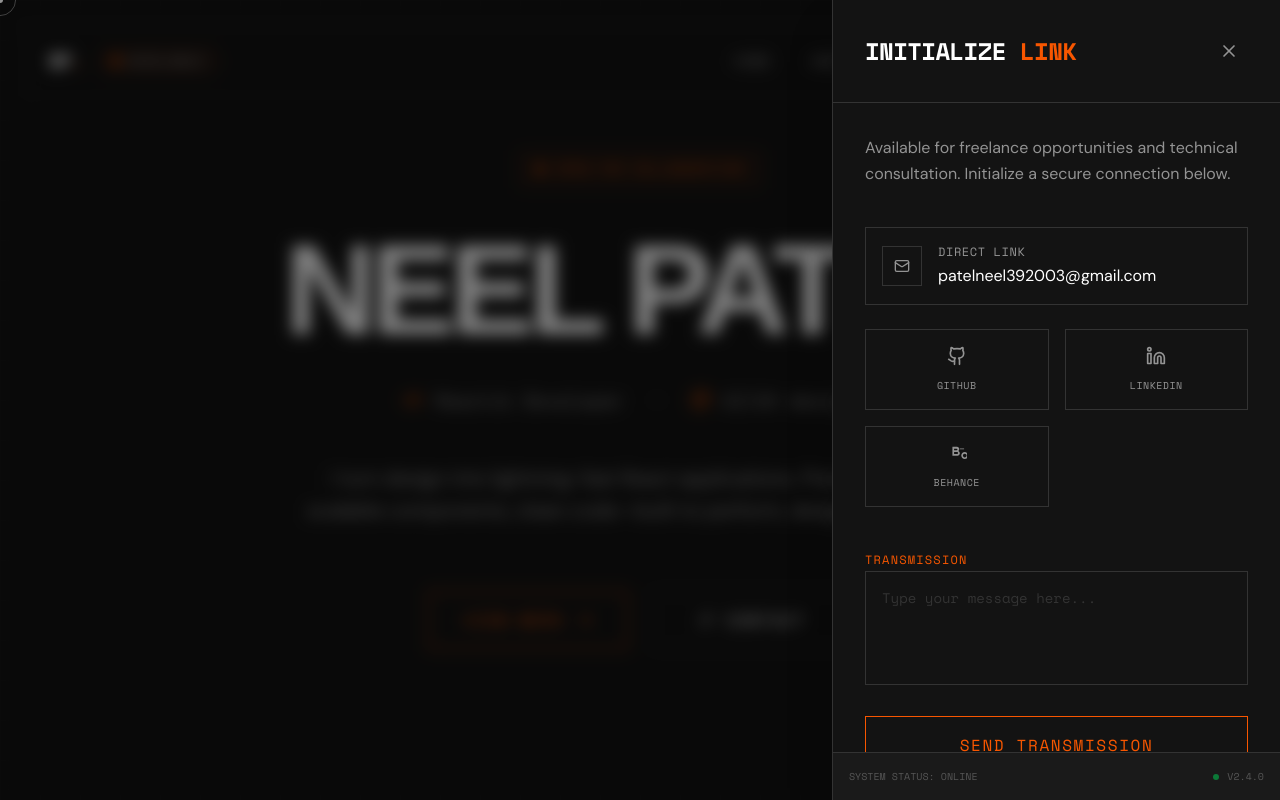
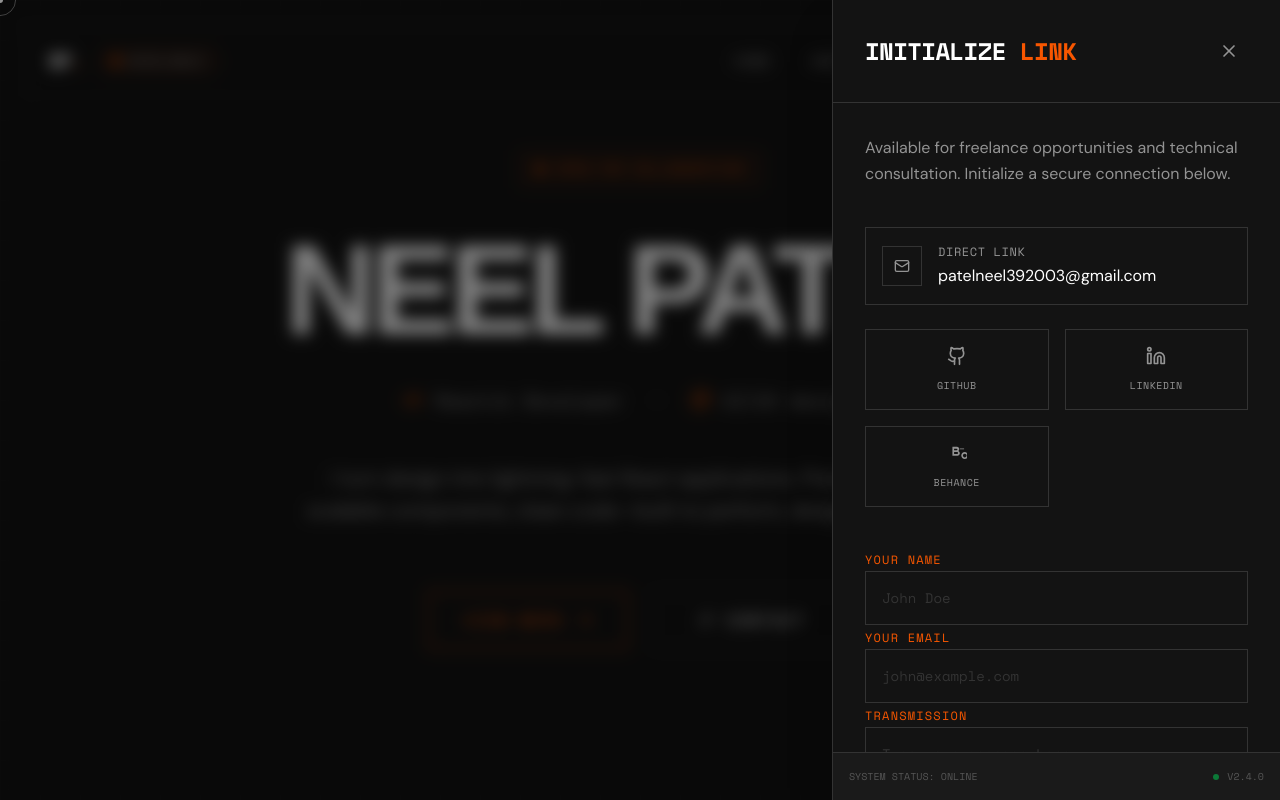
Before and after one commit to neelpatel6262/neel-patel-frontend-developer, a React (Vite) app: page / in a window 1280 px wide. Both pictures are taken after a click on the button "CONTACT". Shown: the top 800 px of the page. Built offline with nearby package versions, Linux system fonts and the light colour scheme; a web font is replaced by a local one.

Commit message:
fix(ContactAside): add focus trap, sender email field & form improvements

```diff
--- a/src/components/ContactAside.tsx
+++ b/src/components/ContactAside.tsx
@@ -1,4 +1,4 @@
-import { useState, useRef } from 'react';
+import { useState, useRef, useEffect, useCallback } from 'react';
 import { motion, AnimatePresence } from 'motion/react';
 import { Mail, X, Github, Linkedin, MessageSquare } from 'lucide-react';
 
@@ -8,11 +8,14 @@ interface ContactAsideProps {
 
 export function ContactAside({ theme = 'dark' }: ContactAsideProps) {
   const [isOpen, setIsOpen] = useState(false);
+  const [name, setName] = useState('');
+  const [email, setEmail] = useState('');
   const [message, setMessage] = useState('');
   const [isSending, setIsSending] = useState(false);
   const [sendStatus, setSendStatus] = useState<'idle' | 'success' | 'error'>('idle');
   const formRef = useRef<HTMLFormElement>(null);
-  const textareaRef = useRef<HTMLTextAreaElement>(null);
+  const panelRef = useRef<HTMLDivElement>(null);
+  const closeButtonRef = useRef<HTMLButtonElement>(null);
 
   const socialLinks = [
     { icon: Github, href: 'https://github.com/neelpatel6262', label: 'GitHub' },
@@ -20,35 +23,152 @@ export function ContactAside({ theme = 'dark' }: ContactAsideProps) {
     {
       icon: ({ className }: { className?: string }) => (
         <svg className={className} viewBox="0 0 24 24" fill="currentColor">
-          <path d="M6.5 4.5h5.5c1.5 0 2.7 1.2 2.7 2.7 0 1-.5 1.9-1.3 2.4 1.2.4 2 1.5 2 2.8 0 1.6-1.3 2.9-2.9 2.9H6.5V4.5zm2 4.3h3c.6 0 1-.4 1-1s-.4-1-1-1h-3v2zm0 4.5h3.5c.7 0 1.2-.5 1.2-1.2s-.5-1.2-1.2-1.2H8.5v2.4zM15.5 6.5h5v1h-5v-1zm1.6 8.6c0-2.3 1.9-4.2 4.2-4.2s4.2 1.9 4.2 4.2-1.9 4.2-4.2 4.2c-2.2 0-4.2-1.9-4.2-4.2zm6.4 0c0-1.2-1-2.2-2.2-2.2s-2.2 1-2.2 2.2 1 2.2 2.2 2.2 2.2-1 2.2-2.2z"/>
+          <path d="M6.5 4.5h5.5c1.5 0 2.7 1.2 2.7 2.7 0 1-.5 1.9-1.3 2.4 1.2.4 2 1.5 2 2.8 0 1.6-1.3 2.9-2.9 2.9H6.5V4.5zm2 4.3h3c.6 0 1-.4 1-1s-.4-1-1-1h-3v2zm0 4.5h3.5c.7 0 1.2-.5 1.2-1.2s-.5-1.2-1.2-1.2H8.5v2.4zM15.5 6.5h5v1h-5v-1zm1.6 8.6c0-2.3 1.9-4.2 4.2-4.2s4.2 1.9 4.2 4.2-1.9 4.2-4.2 4.2c-2.2 0-4.2-1.9-4.2-4.2zm6.4 0c0-1.2-1-2.2-2.2-2.2s-2.2 1-2.2 2.2 1 2.2 2.2 2.2 2.2-1 2.2-2.2z" />
         </svg>
       ),
       href: 'https://www.behance.net/neelpatel110',
-      label: 'Behance'
+      label: 'Behance',
     },
   ];
 
+
+  const getFocusableElements = useCallback(() => {
+    if (!panelRef.current) return [];
+    return Array.from(
+      panelRef.current.querySelectorAll<HTMLElement>(
+        'a[href], button:not([disabled]), textarea:not([disabled]), input:not([disabled]), [tabindex]:not([tabindex="-1"])'
+      )
+    );
+  }, []);
+
+  useEffect(() => {
+    if (!isOpen) return;
+
+
+    const timer = setTimeout(() => closeButtonRef.current?.focus(), 50);
+
+    const handleKeyDown = (e: KeyboardEvent) => {
+      if (e.key === 'Escape') {
+        setIsOpen(false);
+        return;
+      }
+      if (e.key !== 'Tab') return;
+
+      const focusable = getFocusableElements();
+      if (focusable.length === 0) return;
+
+      const first = focusable[0];
+      const last = focusable[focusable.length - 1];
+
+      if (e.shiftKey) {
+
+        if (document.activeElement === first) {
+          e.preventDefault();
+          last.focus();
+        }
+      } else {
+
+        if (document.activeElement === last) {
+          e.preventDefault();
+          first.focus();
+        }
+      }
+    };
+
+    document.addEventListener('keydown', handleKeyDown);
+    return () => {
+      clearTimeout(timer);
+      document.removeEventListener('keydown', handleKeyDown);
+    };
+  }, [isOpen, getFocusableElements]);
+
+
+  useEffect(() => {
+    document.body.style.overflow = isOpen ? 'hidden' : '';
+    return () => { document.body.style.overflow = ''; };
+  }, [isOpen]);
+  // ──────────────────────────────────────────────────────────────────────────
+
+  const handleSubmit = async (e: React.FormEvent<HTMLFormElement>) => {
+    e.preventDefault();
+    if (!message.trim() || !email.trim() || isSending) return;
+
+    setIsSending(true);
+    setSendStatus('idle');
+
+    const formData = new FormData(e.currentTarget);
+
+    try {
+      const response = await fetch('https://api.web3forms.com/submit', {
+        method: 'POST',
+        body: formData,
+      });
+      const data = await response.json();
+
+      if (data.success) {
+        setSendStatus('success');
+        setName('');
+        setEmail('');
+        setMessage('');
+        setTimeout(() => setSendStatus('idle'), 3000);
+      } else {
+        setSendStatus('error');
+        setTimeout(() => setSendStatus('idle'), 3000);
+      }
+    } catch {
+      setSendStatus('error');
+      setTimeout(() => setSendStatus('idle'), 3000);
+    } finally {
+      setIsSending(false);
+    }
+  };
+
+  const inputClass = `w-full p-4 text-sm focus:outline-none transition-all font-mono ${
+    theme === 'light'
+      ? 'bg-white border border-gray-300 text-black focus:border-[var(--primary)] placeholder:text-gray-300'
+      : 'bg-[#131313] border border-[#333] text-white focus:border-[var(--primary)] placeholder:text-[#333]'
+  }`;
+
   return (
     <>
-      {/* Trigger Button */}
+
       <motion.button
         initial={{ x: 100, opacity: 0 }}
         animate={{ x: 0, opacity: 1 }}
         transition={{ delay: 1, type: 'spring', stiffness: 100 }}
         onClick={() => setIsOpen(true)}
-        className={`fixed right-0 top-1/2 -translate-y-1/2 z-40 flex flex-col items-center gap-6 py-8 px-3 border-l border-y transition-all duration-300 group shadow-lg ${theme === 'light' ? 'bg-white border-gray-300 hover:border-[var(--primary)]' : 'bg-[#131313] border-[#333] hover:border-[var(--primary)]'}`}
+        aria-label="Open contact panel"
+        className={`fixed right-0 top-1/2 -translate-y-1/2 z-40 flex flex-col items-center gap-6 py-8 px-3 border-l border-y transition-all duration-300 group shadow-lg ${
+          theme === 'light'
+            ? 'bg-white border-gray-300 hover:border-[var(--primary)]'
+            : 'bg-[#131313] border-[#333] hover:border-[var(--primary)]'
+        }`}
       >
         <span
-          className={`text-xs font-mono font-medium tracking-[0.2em] transition-colors uppercase rotate-180 whitespace-nowrap ${theme === 'light' ? 'text-gray-700 group-hover:text-[var(--primary)]' : 'text-[#939393] group-hover:text-[var(--primary)]'}`}
+          className={`text-xs font-mono font-medium tracking-[0.2em] transition-colors uppercase rotate-180 whitespace-nowrap ${
+            theme === 'light'
+              ? 'text-gray-700 group-hover:text-[var(--primary)]'
+              : 'text-[#939393] group-hover:text-[var(--primary)]'
+          }`}
           style={{ writingMode: 'vertical-rl' }}
         >
           Contact
         </span>
-        <div className={`w-[1px] h-8 transition-colors ${theme === 'light' ? 'bg-gray-300 group-hover:bg-[var(--primary)]' : 'bg-[#333] group-hover:bg-[var(--primary)]'}`} />
-        <MessageSquare className={`w-4 h-4 transition-colors ${theme === 'light' ? 'text-gray-700 group-hover:text-[var(--primary)]' : 'text-[#939393] group-hover:text-[var(--primary)]'}`} />
+        <div
+          className={`w-[1px] h-8 transition-colors ${
+            theme === 'light' ? 'bg-gray-300 group-hover:bg-[var(--primary)]' : 'bg-[#333] group-hover:bg-[var(--primary)]'
+          }`}
+        />
+        <MessageSquare
+          className={`w-4 h-4 transition-colors ${
+            theme === 'light'
+              ? 'text-gray-700 group-hover:text-[var(--primary)]'
+              : 'text-[#939393] group-hover:text-[var(--primary)]'
+          }`}
+        />
       </motion.button>
 
-      {/* Overlay */}
+
       <AnimatePresence>
         {isOpen && (
           <>
@@ -58,47 +178,104 @@ export function ContactAside({ theme = 'dark' }: ContactAsideProps) {
               exit={{ opacity: 0 }}
               onClick={() => setIsOpen(false)}
               className="fixed inset-0 z-50 bg-black/50 backdrop-blur-sm"
+              aria-hidden="true"
             />
 
-            {/* Panel */}
+
             <motion.div
+              ref={panelRef}
+              role="dialog"
+              aria-modal="true"
+              aria-label="Contact panel"
               initial={{ x: '100%' }}
               animate={{ x: 0 }}
               exit={{ x: '100%' }}
               transition={{ type: 'spring', damping: 30, stiffness: 300 }}
-              className={`fixed right-0 top-0 bottom-0 z-50 w-full max-w-md shadow-2xl p-0 flex flex-col ${theme === 'light' ? 'bg-white border-l border-gray-300' : 'bg-[#131313] border-l border-[#333]'}`}
+              className={`fixed right-0 top-0 bottom-0 z-50 w-full max-w-md shadow-2xl flex flex-col ${
+                theme === 'light' ? 'bg-white border-l border-gray-300' : 'bg-[#131313] border-l border-[#333]'
+              }`}
             >
-              {/* Header */}
-              <div className={`p-8 flex justify-between items-center ${theme === 'light' ? 'border-b border-gray-300' : 'border-b border-[#333]'}`}>
-                <h2 className={`text-2xl font-bold font-mono uppercase tracking-tight ${theme === 'light' ? 'text-black' : 'text-white'}`}>
+
+              <div
+                className={`p-8 flex justify-between items-center ${
+                  theme === 'light' ? 'border-b border-gray-300' : 'border-b border-[#333]'
+                }`}
+              >
+                <h2
+                  className={`text-2xl font-bold font-mono uppercase tracking-tight ${
+                    theme === 'light' ? 'text-black' : 'text-white'
+                  }`}
+                >
                   Initialize <span className="text-[var(--primary)]">Link</span>
                 </h2>
                 <button
+                  ref={closeButtonRef}
                   onClick={() => setIsOpen(false)}
-                  className={`p-2 transition-all group ${theme === 'light' ? 'hover:bg-gray-100 border border-transparent hover:border-gray-300' : 'hover:bg-[#1a1a1a] border border-transparent hover:border-[#333]'}`}
+                  aria-label="Close contact panel"
+                  className={`p-2 transition-all group ${
+                    theme === 'light'
+                      ? 'hover:bg-gray-100 border border-transparent hover:border-gray-300'
+                      : 'hover:bg-[#1a1a1a] border border-transparent hover:border-[#333]'
+                  }`}
                 >
-                  <X className={`w-5 h-5 transition-colors ${theme === 'light' ? 'text-gray-700 group-hover:text-black' : 'text-[#939393] group-hover:text-white'}`} />
+                  <X
+                    className={`w-5 h-5 transition-colors ${
+                      theme === 'light' ? 'text-gray-700 group-hover:text-black' : 'text-[#939393] group-hover:text-white'
+                    }`}
+                  />
                 </button>
               </div>
 
-              {/* Content */}
+
               <div className="flex-1 overflow-y-auto p-8">
-                <p className={`mb-10 font-light leading-relaxed ${theme === 'light' ? 'text-gray-700' : 'text-[#939393]'}`}>
+                <p
+                  className={`mb-10 font-light leading-relaxed ${
+                    theme === 'light' ? 'text-gray-700' : 'text-[#939393]'
+                  }`}
+                >
                   Available for freelance opportunities and technical consultation. Initialize a secure connection below.
                 </p>
 
-                {/* Contact Options */}
+
                 <div className="space-y-6">
                   <a
                     href="mailto:patelneel392003@gmail.com"
-                    className={`flex items-center gap-4 p-4 border transition-all group ${theme === 'light' ? 'border-gray-300 bg-white hover:border-[var(--primary)]' : 'border-[#333] bg-[#1a1a1a]/50 hover:border-[var(--primary)] hover:bg-[#1a1a1a]'}`}
+                    className={`flex items-center gap-4 p-4 border transition-all group ${
+                      theme === 'light'
+                        ? 'border-gray-300 bg-white hover:border-[var(--primary)]'
+                        : 'border-[#333] bg-[#1a1a1a]/50 hover:border-[var(--primary)] hover:bg-[#1a1a1a]'
+                    }`}
                   >
-                    <div className={`w-10 h-10 flex items-center justify-center border transition-colors ${theme === 'light' ? 'border-gray-300 bg-white group-hover:border-[var(--primary)]' : 'border-[#333] bg-[#131313] group-hover:border-[var(--primary)]'}`}>
-                      <Mail className={`w-4 h-4 transition-colors ${theme === 'light' ? 'text-gray-700 group-hover:text-[var(--primary)]' : 'text-[#939393] group-hover:text-[var(--primary)]'}`} />
+                    <div
+                      className={`w-10 h-10 flex items-center justify-center border transition-colors ${
+                        theme === 'light'
+                          ? 'border-gray-300 bg-white group-hover:border-[var(--primary)]'
+                          : 'border-[#333] bg-[#131313] group-hover:border-[var(--primary)]'
+                      }`}
+                    >
+                      <Mail
+                        className={`w-4 h-4 transition-colors ${
+                          theme === 'light'
+                            ? 'text-gray-700 group-hover:text-[var(--primary)]'
+                            : 'text-[#939393] group-hover:text-[var(--primary)]'
+                        }`}
+                      />
                     </div>
                     <div>
-                      <div className={`text-xs font-mono uppercase tracking-wider mb-1 ${theme === 'light' ? 'text-gray-700' : 'text-[#939393]'}`}>Direct Link</div>
-                      <div className={`font-medium transition-colors ${theme === 'light' ? 'text-black group-hover:text-[var(--primary)]' : 'text-white group-hover:text-[var(--primary)]'}`}>
+                      <div
+                        className={`text-xs font-mono uppercase tracking-wider mb-1 ${
+                          theme === 'light' ? 'text-gray-700' : 'text-[#939393]'
+                        }`}
+                      >
+                        Direct Link
+                      </div>
+                      <div
+                        className={`font-medium transition-colors ${
+                          theme === 'light'
+                            ? 'text-black group-hover:text-[var(--primary)]'
+                            : 'text-white group-hover:text-[var(--primary)]'
+                        }`}
+                      >
                         patelneel392003@gmail.com
                       </div>
                     </div>
@@ -111,10 +288,26 @@ export function ContactAside({ theme = 'dark' }: ContactAsideProps) {
                         href={link.href}
                         target="_blank"
                         rel="noopener noreferrer"
-                        className={`flex flex-col items-center justify-center gap-3 p-4 border transition-all group ${theme === 'light' ? 'border-gray-300 bg-white hover:border-[var(--primary)]' : 'border-[#333] bg-[#1a1a1a]/50 hover:border-[var(--primary)] hover:bg-[#1a1a1a]'}`}
+                        className={`flex flex-col items-center justify-center gap-3 p-4 border transition-all group ${
+                          theme === 'light'
+                            ? 'border-gray-300 bg-white hover:border-[var(--primary)]'
+                            : 'border-[#333] bg-[#1a1a1a]/50 hover:border-[var(--primary)] hover:bg-[#1a1a1a]'
+                        }`}
                       >
-                        <link.icon className={`w-5 h-5 transition-colors ${theme === 'light' ? 'text-gray-700 group-hover:text-[var(--primary)]' : 'text-[#939393] group-hover:text-[var(--primary)]'}`} />
-                        <span className={`text-[10px] font-mono uppercase tracking-wider transition-colors ${theme === 'light' ? 'text-gray-700 group-hover:text-black' : 'text-[#939393] group-hover:text-white'}`}>
+                        <link.icon
+                          className={`w-5 h-5 transition-colors ${
+                            theme === 'light'
+                              ? 'text-gray-700 group-hover:text-[var(--primary)]'
+                              : 'text-[#939393] group-hover:text-[var(--primary)]'
+                          }`}
+                        />
+                        <span
+                          className={`text-[10px] font-mono uppercase tracking-wider transition-colors ${
+                            theme === 'light'
+                              ? 'text-gray-700 group-hover:text-black'
+                              : 'text-[#939393] group-hover:text-white'
+                          }`}
+                        >
                           {link.label}
                         </span>
                       </a>
@@ -122,70 +315,73 @@ export function ContactAside({ theme = 'dark' }: ContactAsideProps) {
                   </div>
                 </div>
 
-                {/* Mini Form - Web3Forms Integration */}
-                <form
-                  ref={formRef}
-                  className="mt-10 space-y-6"
-                  onSubmit={(e) => {
-                    e.preventDefault();
-                    if (!message.trim() || isSending) return;
 
-                    setIsSending(true);
-                    setSendStatus('idle');
-
-                    const formData = new FormData(e.currentTarget);
-
-                    fetch('https://api.web3forms.com/submit', {
-                      method: 'POST',
-                      body: formData
-                    })
-                    .then(response => response.json())
-                    .then(data => {
-                      if (data.success) {
-                        setSendStatus('success');
-                        setMessage('');
-                        setTimeout(() => setSendStatus('idle'), 3000);
-                      } else {
-                        setSendStatus('error');
-                        setTimeout(() => setSendStatus('idle'), 3000);
-                      }
-                    })
-                    .catch(() => {
-                      setSendStatus('error');
-                      setTimeout(() => setSendStatus('idle'), 3000);
-                    })
-                    .finally(() => {
-                      setIsSending(false);
-                    });
-                  }}
-                >
+                <form ref={formRef} className="mt-10 space-y-4" onSubmit={handleSubmit}>
                   <input type="hidden" name="access_key" value="ca8e992e-3270-474c-9f39-a4a53bc11a92" />
                   <input type="hidden" name="subject" value="New Portfolio Transmission" />
-                  <input type="hidden" name="from_name" value="Portfolio Visitor" />
+
+                  <div className="space-y-2">
+                    <label className="text-xs font-mono text-[var(--primary)] uppercase tracking-widest">
+                      Your Name
+                    </label>
+                    <input
+                      type="text"
+                      name="name"
+                      value={name}
+                      onChange={(e) => setName(e.target.value)}
+                      required
+                      placeholder="John Doe"
+                      disabled={isSending}
+                      className={inputClass}
+                    />
+                  </div>
+
+                  <div className="space-y-2">
+                    <label className="text-xs font-mono text-[var(--primary)] uppercase tracking-widest">
+                      Your Email
+                    </label>
+                    <input
+                      type="email"
+                      name="email"
+                      value={email}
+                      onChange={(e) => setEmail(e.target.value)}
+                      required
+                      placeholder="john@example.com"
+                      disabled={isSending}
+                      className={inputClass}
+                    />
+                  </div>
 
                   <div className="space-y-2">
                     <label className="text-xs font-mono text-[var(--primary)] uppercase tracking-widest">
                       Transmission
                     </label>
                     <textarea
-                      ref={textareaRef}
                       name="message"
                       value={message}
                       onChange={(e) => setMessage(e.target.value)}
                       rows={4}
                       required
-                      className={`w-full p-4 text-sm focus:outline-none transition-all resize-none font-mono ${theme === 'light' ? 'bg-white border border-gray-300 text-black focus:border-[var(--primary)] placeholder:text-gray-300' : 'bg-[#131313] border border-[#333] text-white focus:border-[var(--primary)] placeholder:text-[#333]'}`}
                       placeholder="Type your message here..."
                       disabled={isSending}
+                      className={`${inputClass} resize-none`}
                     />
                   </div>
+
                   <button
                     type="submit"
-                    disabled={isSending || !message.trim()}
-                    className={`w-full py-4 border font-mono uppercase tracking-widest transition-all duration-300 ${isSending || !message.trim() ? 'opacity-50 cursor-not-allowed' : ''} ${theme === 'light' ? 'border-[var(--primary)] text-[var(--primary)] bg-transparent hover:bg-[var(--primary)] hover:text-white' : 'border-[var(--primary)] text-[var(--primary)] bg-transparent hover:bg-[var(--primary)] hover:text-[#131313]'}`}
+                    disabled={isSending || !message.trim() || !email.trim()}
+                    className={`w-full py-4 border font-mono uppercase tracking-widest transition-all duration-300 ${
+                      isSending || !message.trim() || !email.trim() ? 'opacity-50 cursor-not-allowed' : ''
+                    } ${
+                      theme === 'light'
+                        ? 'border-[var(--primary)] text-[var(--primary)] bg-transparent hover:bg-[var(--primary)] hover:text-white'
+                        : 'border-[var(--primary)] text-[var(--primary)] bg-transparent hover:bg-[var(--primary)] hover:text-[#131313]'
+                    }`}
                   >
                     {isSending ? 'SENDING...' : 'SEND TRANSMISSION'}
                   </button>
+
                   {sendStatus === 'success' && (
                     <div className="text-green-500 text-sm font-mono tracking-wider text-center">
                       ✓ Transmission received successfully!
@@ -199,12 +395,20 @@ export function ContactAside({ theme = 'dark' }: ContactAsideProps) {
                 </form>
               </div>
 
-              {/* Footer Status */}
-              <div className={`p-4 ${theme === 'light' ? 'border-t border-gray-300 bg-white' : 'border-t border-[#333] bg-[#1a1a1a]'}`}>
-                <div className={`flex items-center justify-between text-[10px] font-mono uppercase ${theme === 'light' ? 'text-gray-500' : 'text-[#555]'}`}>
+
+              <div
+                className={`p-4 ${
+                  theme === 'light' ? 'border-t border-gray-300 bg-white' : 'border-t border-[#333] bg-[#1a1a1a]'
+                }`}
+              >
+                <div
+                  className={`flex items-center justify-between text-[10px] font-mono uppercase ${
+                    theme === 'light' ? 'text-gray-500' : 'text-[#555]'
+                  }`}
+                >
                   <span>System Status: Online</span>
                   <div className="flex items-center gap-2">
-                    <span className="w-1.5 h-1.5 bg-green-500 rounded-full animate-pulse"/>
+                    <span className="w-1.5 h-1.5 bg-green-500 rounded-full animate-pulse" />
                     <span>v2.4.0</span>
                   </div>
                 </div>
```
